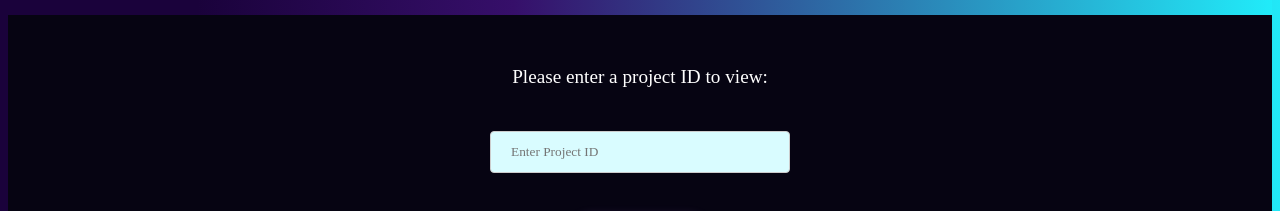
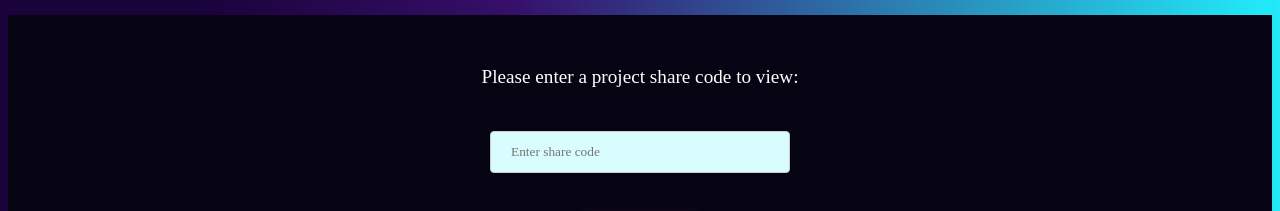
Before and after one commit to danielho774/csci201teamproject, a React (Create React App) app in the folder frontend/: page / in a window 1280 px wide. Shown: the part 134-345 px from the top of the page. Built offline with nearby package versions, Linux system fonts and the light colour scheme.

Commit message:
Updated guest mode

```diff
--- a/frontend/src/components/ProjectCard.jsx
+++ b/frontend/src/components/ProjectCard.jsx
@@ -18,6 +18,7 @@ function ProjectCard({projectId, 'project-title': projectTitle, onLeaveProject,
 
     const boardLink = `/projects/${projectId}/board`;
     const navigate = useNavigate()
+    const isLoggedIn = localStorage.getItem('logged-in') === 'true';
 
     // console.log(`Check for ownership: : ${projectId}, isOwner: ${isOwner}`);
 
@@ -31,7 +32,9 @@ function ProjectCard({projectId, 'project-title': projectTitle, onLeaveProject,
                 <div className={styles['project-card']}>
                     <div className={styles['project-text']}>
                         <h1 className = {styles['project-title']}>{projectTitle}</h1>
-                        <div className={styles['menu-button']} onClick={toggleMenu}>☰</div>
+                        {isLoggedIn && (
+                            <div className={styles['menu-button']} onClick={toggleMenu}>☰</div>
+                        )}
                     </div>
                 </div>
                 {isMenuOpen && (
--- a/frontend/src/pages/ProjectHubPage.jsx
+++ b/frontend/src/pages/ProjectHubPage.jsx
@@ -6,7 +6,7 @@ import ProjectCard from '../components/ProjectCard';
 export default function ProjectHubPage() {
   const [projects, setProjects]           = React.useState(null);
   const [errorMessage, setErrorMessage]   = React.useState('');
-  const [projectIDInput, setProjectIDInput] = React.useState('');
+  const [shareCodeInput, setShareCodeInput] = React.useState('');
   const [isLoggedIn, setIsLoggedIn]       = React.useState(false);
   const [ownership, setOwnership] = React.useState({});
   const location = useLocation();
@@ -70,18 +70,18 @@ export default function ProjectHubPage() {
     setOwnership(ownershipStatus);
   };
 
-  const handleProjectIDSubmit = async () => {
+  const handleShareCodeSubmit = async () => {
     setErrorMessage('');
     setProjects(null);
-    if (!projectIDInput.trim()) {
+    if (!shareCodeInput.trim()) {
       setErrorMessage('Please enter a Project ID.');
       return;
     }
     try {
-      const resp = await fetch(`http://localhost:8080/api/projects/${projectIDInput}`);
+      const resp = await fetch(`http://localhost:8080/api/projects/getByShareCode?shareCode=${shareCodeInput}`);
       if (resp.status === 404) {
         setProjects([]);
-        setErrorMessage(`Project "${projectIDInput}" not found.`);
+        setErrorMessage(`Project with share code "${shareCodeInput}" not found.`);
         return;
       }
       const data = await resp.json();
@@ -148,16 +148,15 @@ export default function ProjectHubPage() {
       ) : (
 
         <div className={styles['input-wrapper']}>
-          <p>Please enter a project ID to view:</p>
+          <p>Please enter a project share code to view:</p>
           <input
             type="text"
-            value={projectIDInput}
-            onChange={e => setProjectIDInput(e.target.value)}
-            placeholder="Enter Project ID"
-            className={styles['project-id-input']}
+            value={shareCodeInput}
+            onChange={e => setShareCodeInput(e.target.value)}
+            placeholder="Enter share code"
           />
           <button
-            onClick={handleProjectIDSubmit}
+            onClick={handleShareCodeSubmit}
             className={styles['submit-button']}
           >
             Submit
@@ -167,7 +166,6 @@ export default function ProjectHubPage() {
             <div className={styles['no-projects']}>{errorMessage}</div>
           )}
 
-          {/* only show cards once we have results */}
           {projects && projects.length > 0 && (
             <div className={styles.grid}>
               {projects.map(p => (
```
